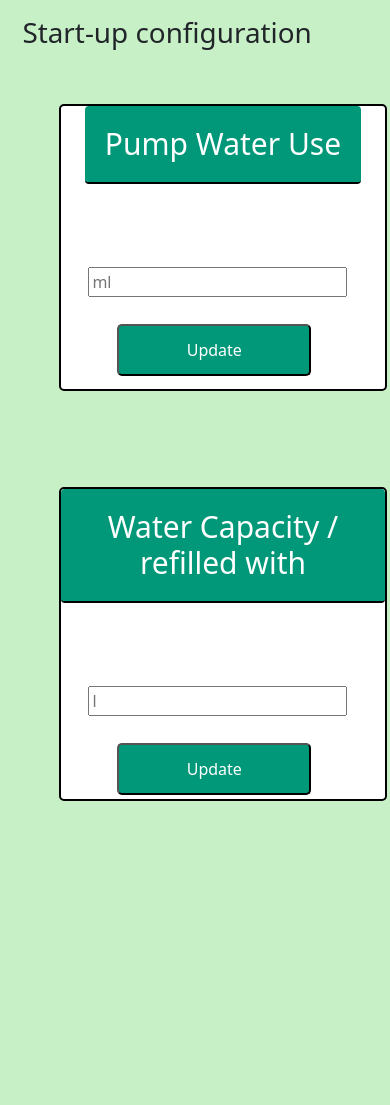
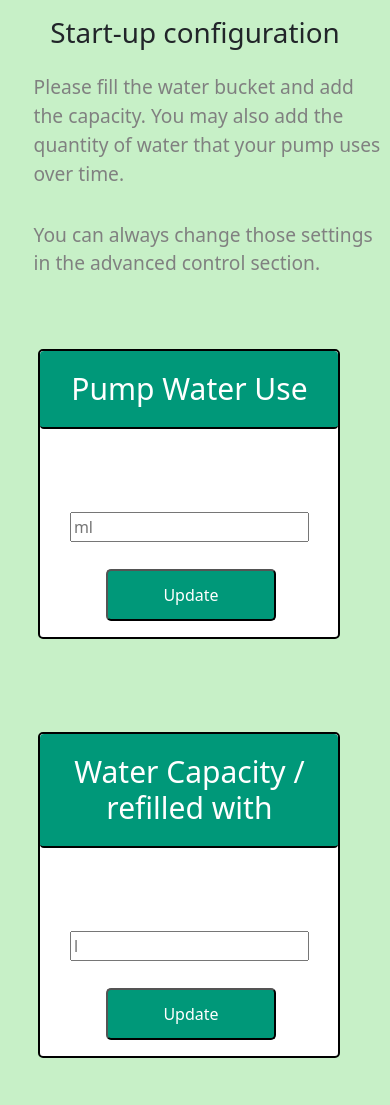
Before and after one commit to andrsdtr/aquarinator, a Flask app: template app/templates/start_config.html in a window 390 px wide. Shown: the part 56-1161 px from the top of the page. Before the commit the page ends 857 px from the top, so only its background shows below. Run offline with Flask 2, Linux system fonts and the light colour scheme; the template is opened without the code that fills it, so the values that code supplies are empty.

Commit message:
Design for phone and new buttons

```diff
--- a/app/static/main.css
+++ b/app/static/main.css
@@ -1,6 +1,9 @@
 .h1base{
   margin-top: 1rem;
-  margin-left: 1.4rem;
+  text-align: center;
+}
+.hnew {
+  color: grey;
 }
 .wrapper {
     display: flex;
@@ -184,10 +187,45 @@
   text-decoration: none;
 }
 
+.measurebttn {
+  color: white;
+  background-color: #009879;
+  border: #009879;
+  padding: 12px 55px;
+  border-radius: 5px;
+  margin-bottom:2rem;
+  margin-top:1rem;
+
+  text-decoration: none;
+}
+
 .config-container div button:hover {
   background-color: #62c7b3;
   transition: ease .25s;
   color: white;
+}
+
+.centerstart{
+  justify-content: center;
+  margin-top: 2rem;
+  margin-left: 2rem;
+}
+
+.pbase {
+  font-size: large;
+  color: grey;
+  margin-left: 3.5rem;
+}
+
+.resetb{
+  font-size: larger;
+  margin-top: 1rem;
+  margin-bottom: 1rem;
+  background-color: rgb(128, 25, 25);
+  color: white;
+  border: black;
+  border-radius: 5px;
+  padding: 0.5rem;
 }
 
 @media only screen and (max-width: 500px) {
@@ -212,31 +250,48 @@
     width: 92.5%;
   }
 
+  .container{
+    width: auto;
+  }
 
-  .container{
-    width: 90%;
-    margin-right: 3rem;
-  }
   .config-container{
+    width: auto;
+    height: auto;
     display: grid;
-    margin-left: 0.8em;
+    margin-right: 0.2rem;
   }
   .config-container div{
-    margin-right: 1rem;
+    height: auto;
     width: auto;
-    display: grid;
-    height: 75% ;
+    margin-left:2rem ;
   }
 
   .config-container div button {
-    width: 60%;
-    margin-left: 3.5rem;
+    width: auto;
+    margin-left: 0.2rem;
     margin-bottom: 1rem;
   }
 
   .config-container div input {
     margin: 1.7rem;
-    width: 80%;
+    width: auto;
   }
 
+  .config-container h3{
+    width: auto;
+  }
+
+  .centerstart{
+    margin-top: 1rem;
+    margin-left: 0.4rem;
+    width: auto;
+    height: auto;
+  }
+
+  .pbase {
+    font-size: larger;
+    padding: 0.5rem;
+    margin-left: 1.2rem;
+    color: grey;
+  }
 }
--- a/app/templates/start_config.html
+++ b/app/templates/start_config.html
@@ -4,6 +4,10 @@
 <link rel="stylesheet" href="{{ url_for('static', filename='/main.css') }}">
 
 <h1 class="h1base">Start-up configuration</h1>
+
+<div class="centerstart">
+    <p class="pbase">Please fill the water bucket and add the capacity.  You may also add the quantity of water that your pump uses over time.</p>
+    <p class="pbase">You can always change those settings in the advanced control section.</p>
 <div class="wrapper">
     <form action="{{ url_for('base_control')}}" method="POST" enctype="multipart/form-data">
         <div class="config-container">
@@ -20,5 +24,5 @@
         </div>
     </form>
 </div>
-
+</div>
 {% endblock %}
```
Also changed, not shown: app/templates/advanced.html (+21 -4 lines).
